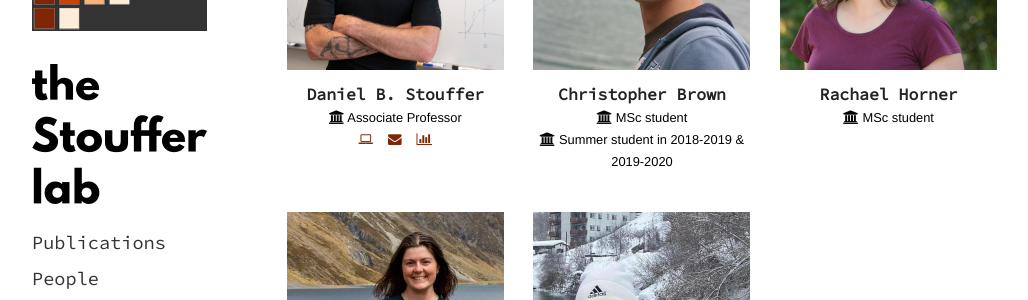
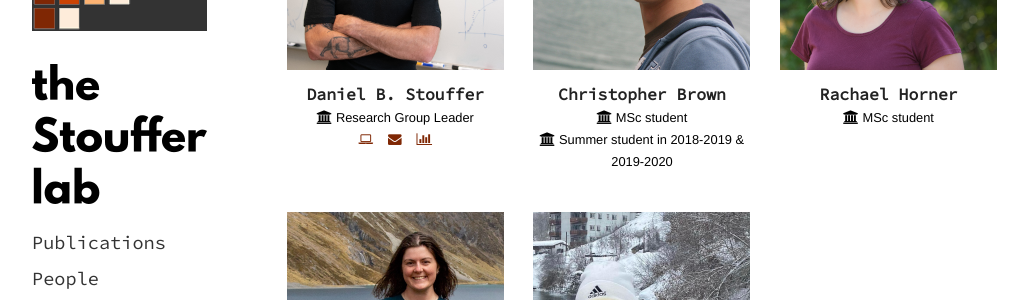
Before and after one commit to stoufferlab/stoufferlab.github.io, a Jekyll site: the page built from people/index.html, in a window 1280 px wide and 900 px high. Shown: the part 160-460 px from the top of the window, without its empty margins (123-1151 px from the left). Built offline with Jekyll 4.4.1, drawn with Linux system fonts in a browser that asks for light colours; nearby versions of some CDN libraries; library files that are not in the unit come from our copies; a script that is not in the unit is left out.

Commit message:
change of DBS title

```diff
--- a/people/index.html
+++ b/people/index.html
@@ -18,7 +18,7 @@ title: people
       </a>
       <p class="bio">
       <i class="fa fa-university"></i>
-      Associate Professor
+      Research Group Leader
       <br>
       <!--
       <i class="fa fa-flask"></i>
```
